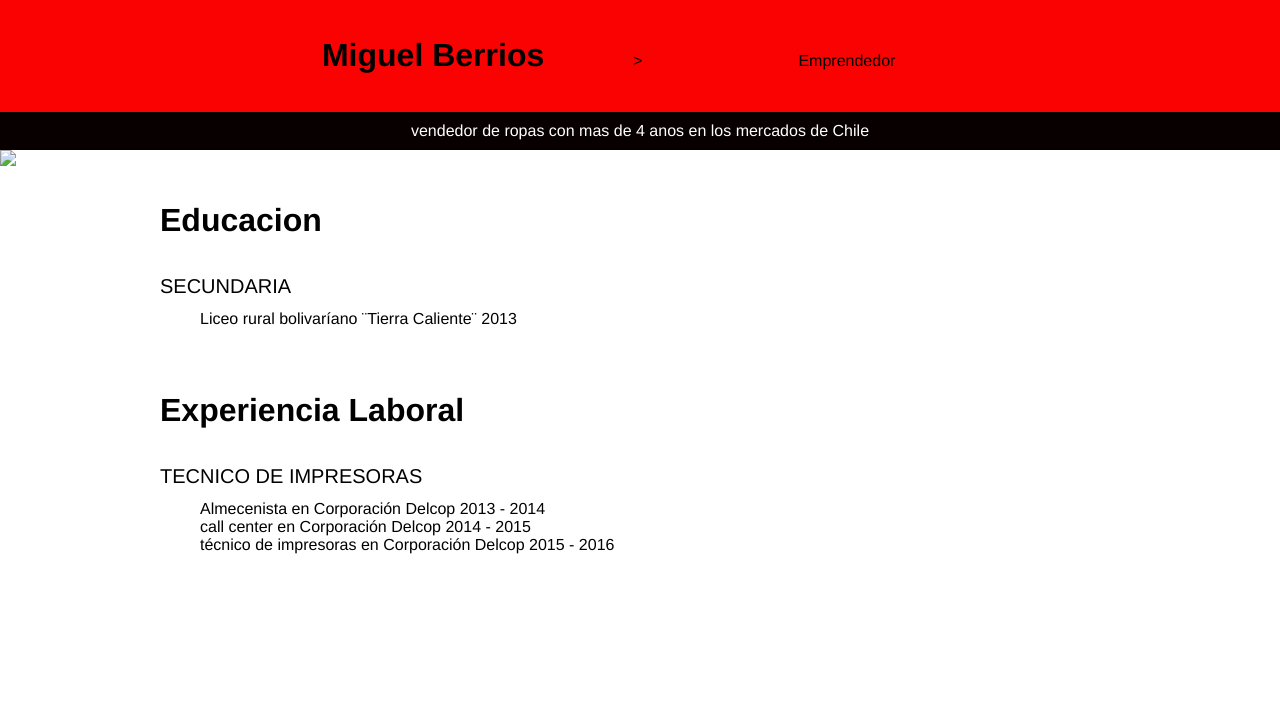
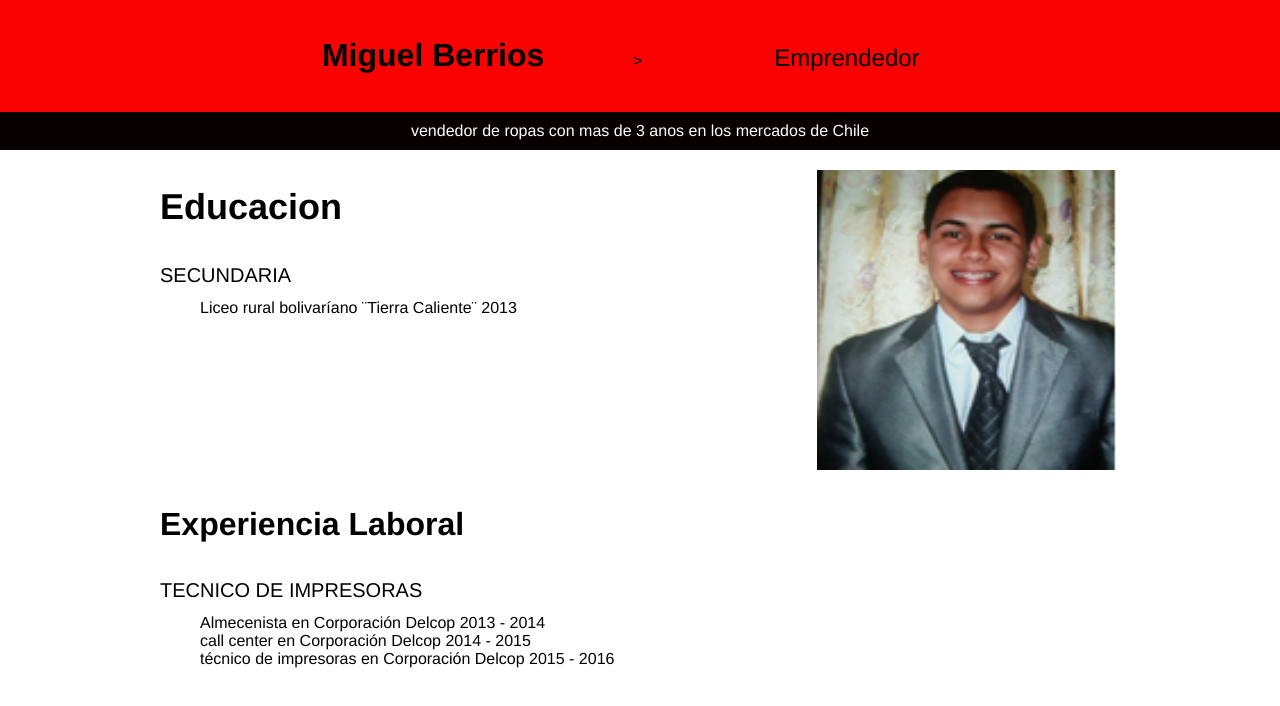
Before and after one commit to Mgbz2022/mgbz2022.github.com, a plain HTML site: page CVMIGUEL/index.html in a window 1280 px wide. Drawn offline with Linux system fonts and the light colour scheme; files whose address does not match are found by name.

Commit message:
CVAjustes 2.0

```diff
--- a/frontend/index.html
+++ b/CVMIGUEL/index.html
@@ -8,21 +8,27 @@
      <body style="font-family: Helvetica, Arial, sans-serif;margin: 0px;">
          <header style="background-color:#fa0202 ;text-align: center;padding: 16px;">
              <h1 style="display:inline-block;width:400px;font-weight:700">Miguel Berrios</h1>>
-             <p style="display:inline-block;width:400px;font-weight:300;">Emprendedor</p>
+             <h2 style="display:inline-block;width:400px;font-weight:300;">Emprendedor</h2>
          </header>
          <div style="background-color:#080000;color:white;text-align:center;padding: 10px;">
-            vendedor de ropas con mas de 4 anos en los mercados de Chile
+            vendedor de ropas con mas de 3 anos en los mercados de Chile
          </div>
          <section>
-            <img src="c:\Users\Admin\Downloads\Cvmiguel.png" width="300;">
-            <h3 style="width:960px;margin-right: auto;margin-left: auto;font-size:32px;font-weight:700px ;">Educacion</h3>
-            <div style="width:960px;margin-right: auto;margin-left: auto;">
+            <div style="width:960px; margin-right:auto; margin-left:auto">
+            <div>
+            <div style="display:inline-block;width:68%; vertical-align: top;">
+            <h3 style="font-size: 36px; font-weight: 700;">Educacion</h3>
+            <div>
                 <dl>
                     <dt style="font-size:20px; text-transform:uppercase;margin-bottom:12px;margin-top:36px;">Secundaria</dt>
                     <dd>Liceo rural bolivaríano ¨Tierra Caliente¨ 2013</dd>
                 </dl>
             </div>
-            <div style="width:960px;margin-right: auto;margin-left: auto;margin-top:64px;">
+            </div>
+                <div style="display:inline-block;width:30%; margin-top: 20px;">
+                    <img src="C:\Users\Admin\Documents\GitHub\Mgbz2022.github.com\CVMIGUEL\images\Cvmiguel.png" width="300;">
+                </div>
+            <div style="width:960px;margin-right: auto;margin-left: auto;margin: top 64px;">
                 <h3 style="width:960px;margin-right:auto;margin-left:auto;font-size:32px;font-weight:700px;">Experiencia Laboral</h3>
                 <dl>
                     <dt style="font-size:20px; text-transform:uppercase;margin-bottom:12px;margin-top:36px;">Tecnico de impresoras </dt>
```
Also changed, not shown: EUPHORIAVIP/index.html (added, +21 -0 lines), CVMIGUEL/images/Cvmiguel.png (added), EUPHORIAVIP/assets/images/EUPHORIAVIP (1) (1).jpg (added), 2 other files.
